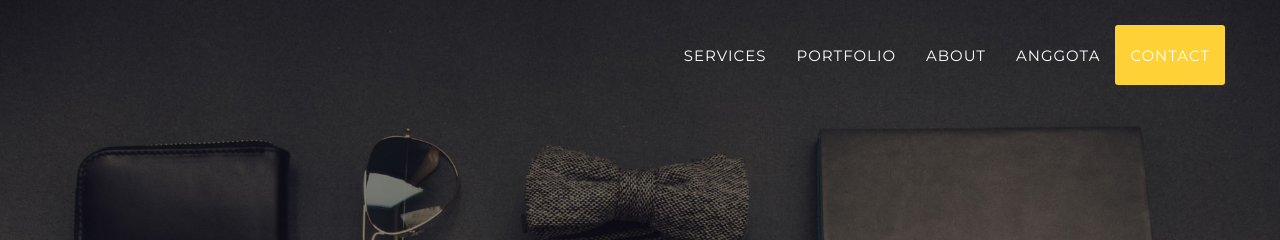
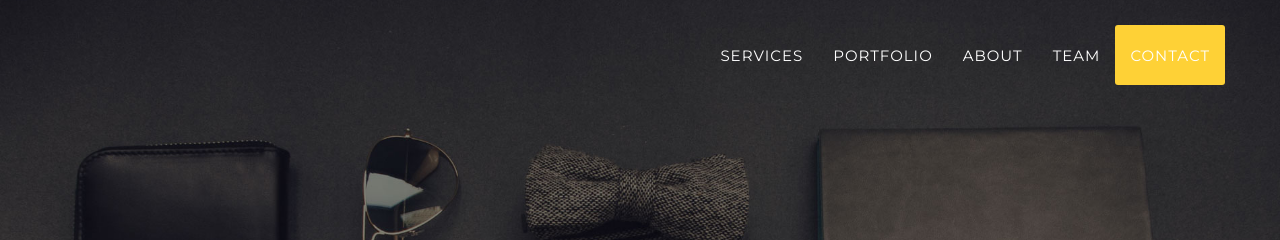
Before and after one commit to PolloRados/PolloRados.github.io, a Jekyll site: the page built from index.html, in a window 1280 px wide. Shown: the top 240 px of the page. Built offline with Jekyll 4.4.1, drawn with Linux system fonts in a browser that asks for light colours; some web fonts are replaced.

Commit message:
Update header.html

```diff
--- a/_includes/header.html
+++ b/_includes/header.html
@@ -28,7 +28,7 @@
                         <a class="page-scroll" href="#about">About</a>
                     </li>
                     <li>
-                        <a class="page-scroll" href="#team">ANGGOTA</a>
+                        <a class="page-scroll" href="#team">Team</a>
                     </li>
                     <li>
                         <a class="page-scroll" href="#contact">Contact</a>
```
